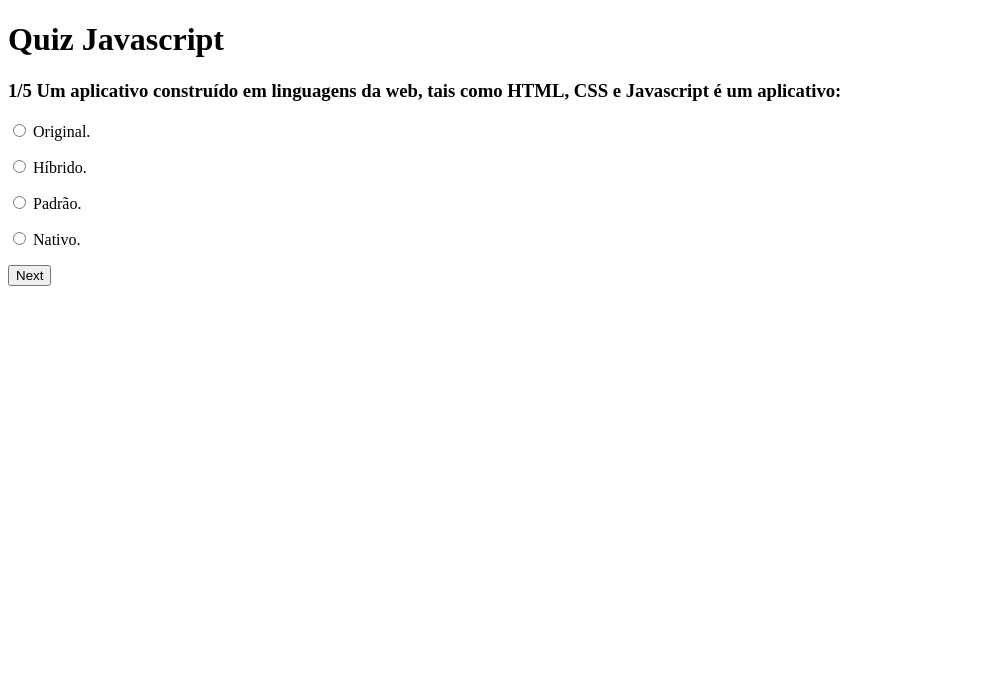
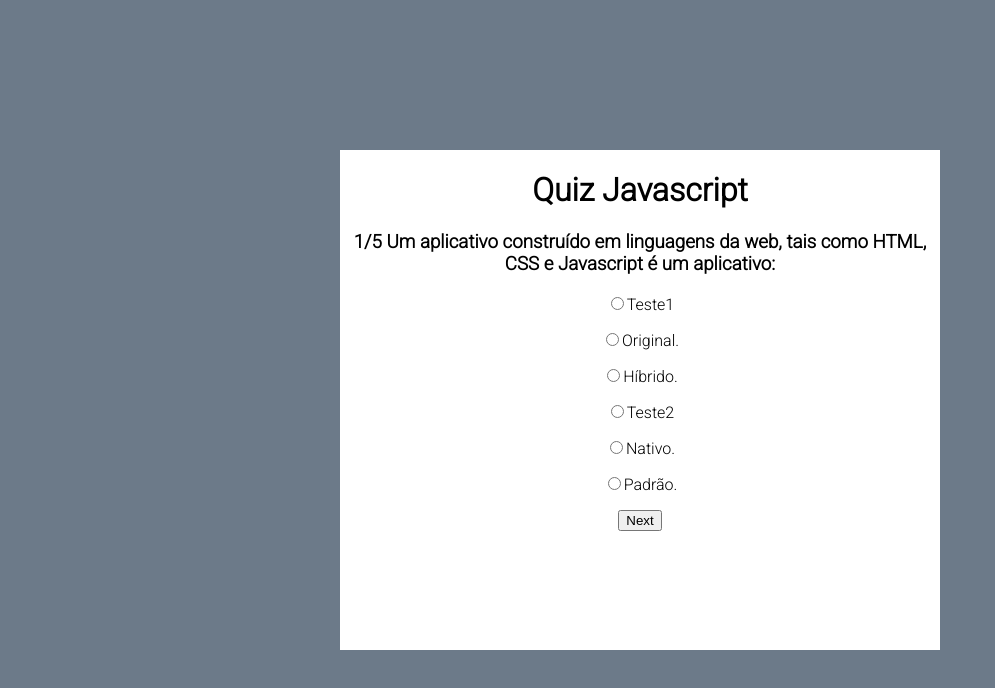
Before and after one commit to devjonatanm/QuizJS, a plain HTML site: page index.html in a window 1280 px wide. Both pictures are taken after a click on the button "Iniciar". Shown: the whole page, without its empty margins (0-995 px from the left). Drawn offline with Linux system fonts and the light colour scheme.

Commit message:
versão 3.0 ordem aleatoria nas respostas

```diff
--- a/app.js
+++ b/app.js
@@ -3,31 +3,36 @@
 
 const div = document.querySelector('div.perguntas')
 
+
+// colocar filmes
+// Os Oito Odiados 2015 ‧ Faroeste/Drama ‧ 3h 7m
+
+
 const quiz = [
     {
         pergunta: 'Um aplicativo construído em linguagens da web, tais como HTML, CSS e Javascript é um aplicativo:',
-        resposta: ['Original.', 'Híbrido.', 'Padrão.', 'Nativo.'],
-        correta: 'p2'
+        resposta: ['Original.', 'Híbrido.', 'Padrão.', 'Nativo.', 'Teste1', 'Teste2'],
+        correta: 'Híbrido.'
     },
     {
         pergunta: 'O Ajax utiliza algumas tecnologias bastante conhecidas com o objetivo de melhorar a interatividade entre o usuário e o servidor. A tecnologia utilizada pelo Ajax que, na verdade, é um objeto JavaScript que torna possível a comunicação assíncrona com o servidor, sem a necessidade de recarregar a página por completo, é:',
-        resposta: ['CSS', 'XML', 'DOM', 'XMLHttpRequest'],
-        correta: 'p4'
+        resposta: ['CSS', 'XML', 'DOM', 'XMLHttpRequest', 'Teste1', 'Teste2'],
+        correta: 'XMLHttpRequest'
     },
     {
         pergunta: 'JavaScript is a _____ Side Scripting Language.',
-        resposta: ['Server', 'Browser', 'ISP', 'None of the above'],
-        correta: 'p2'
+        resposta: ['Server', 'Browser', 'ISP', 'None of the above', 'Teste1', 'Teste2'],
+        correta: 'Browser'
     },
     {
         pergunta: 'o código JavaScript é escrito dentro do arquivo com extensão',
-        resposta: ['.jvs', ' .js', '.jsc', '.javascript'],
-        correta: 'p2'
+        resposta: ['.jvs', '.js', '.jsc', '.javascript', 'Teste1', 'Teste2'],
+        correta: '.js'
     },
     {
         pergunta: 'Local Browser used for validations on the Web Pages uses',
-        resposta: ['JS', 'Java', 'HTML', 'CSS'],
-        correta: 'p1'
+        resposta: ['JS', 'Java', 'HTML', 'CSS', 'Teste1', 'Teste2'],
+        correta: 'JS'
     }
 ]
 
@@ -36,28 +41,44 @@ let pontos = 0
 
 document.querySelector('#iniciar').addEventListener('click', event => {
 
-    for (let i = 0; i < 4; i++) {
+    if (document.querySelector('button').getAttribute('id') === 'voltar') {
+        location.reload()
+    }
+
+    // verifica se input selecionado é o mesmo da resposta correta
+    for (let i = 0; i < 6; i++) {
         if (document.querySelector('button').getAttribute('id') === 'next' && quiz.length >= count) {
-            if (document.querySelectorAll('input')[i].checked === true && document.querySelectorAll('input')[i].getAttribute('id') === quiz[count - 1].correta) {
+            if (document.querySelectorAll('input')[i].checked === true && document.querySelectorAll('p')[i].textContent === quiz[count - 1].correta) {
                 pontos++
+                console.log(pontos)
             }
         }
     }
+    div.innerHTML = ''
 
-    div.innerHTML = ''
+    // EMBARALHA ARRAY
+    const embaralha = array => {
+        array.sort(() => Math.random() - 0.5)
+    }
+    for(let i=0;i<quiz.length;i++){
+        embaralha(quiz[i].resposta)
+    }
 
     if (quiz.length > count) {
         div.innerHTML = `
-        <h3>${count+1}/${quiz.length} ${quiz[count].pergunta}</h3>
-        <p><input type="radio"" name="p" id="p1"> ${quiz[count].resposta[0]}</p>
-        <p><input type="radio"" name="p" id="p2"> ${quiz[count].resposta[1]}</p>
-        <p><input type="radio"" name="p" id="p3"> ${quiz[count].resposta[2]}</p>
-        <p><input type="radio"" name="p" id="p4"> ${quiz[count].resposta[3]}</p>
-        `
+        <h3>${count + 1}/${quiz.length} ${quiz[count].pergunta}</h3>
+        <p><input type="radio"" name="p" id="A">${quiz[count].resposta[0]}</p>
+        <p><input type="radio"" name="p" id="B">${quiz[count].resposta[1]}</p>
+        <p><input type="radio"" name="p" id="C">${quiz[count].resposta[2]}</p>
+        <p><input type="radio"" name="p" id="D">${quiz[count].resposta[3]}</p>
+        <p><input type="radio"" name="p" id="E">${quiz[count].resposta[4]}</p>
+        <p><input type="radio"" name="p" id="F">${quiz[count].resposta[5]}</p>`
     } else {
         div.innerHTML = `
-        <p>FINALIZADO VOCE ACERTOU ${pontos}</p>
-        `
+        <p>FINALIZADO VOCE ACERTOU ${pontos}</p>`
+
+        document.querySelector('#next').setAttribute("id", "voltar")
+        document.querySelector('button').textContent = 'Voltar'
     }
 
     if (document.querySelector('button').getAttribute('id') === 'iniciar' && quiz.length > count) {
@@ -65,6 +86,5 @@ document.querySelector('#iniciar').addEventListener('click', event => {
         document.querySelector('button').textContent = 'Next'
     }
 
-
     count++
 })
--- a/index.html
+++ b/index.html
@@ -1,12 +1,18 @@
 <!DOCTYPE html>
 <html lang="pt-br">
+
 <head>
     <meta charset="UTF-8">
     <title>Quiz Javascript - puro</title>
     <link rel="stylesheet" href="style.css">
+    <link rel="preconnect" href="https://fonts.googleapis.com">
+    <link rel="preconnect" href="https://fonts.gstatic.com" crossorigin>
+    <link href="https://fonts.googleapis.com/css2?family=Roboto:wght@300&display=swap" rel="stylesheet">
 </head>
+
 <body>
-    <div>
+    <div class="quiz">
+        <div class="caixa">
             <h1>Quiz Javascript</h1>
             <div class="perguntas">
                 <p>Neste quiz teram pergunstas sobre: </p>
@@ -16,6 +22,8 @@
             </div>
             <button id="iniciar">Iniciar</button>
         </div>
+    </div>
     <script src="app.js"></script>
 </body>
+
 </html>
--- a/style.css
+++ b/style.css
@@ -0,0 +1,21 @@
+.quiz {
+    width: 100vw;
+    height: 100vh;
+    background: #6C7A89;
+    display: flex;
+    flex-direction: row;
+    justify-content: center;
+    align-items: center;
+}
+
+.caixa {
+    width: 600px;
+    height: 500px;
+    background: #fff;
+    text-align: center;
+}
+
+body {
+    margin: 0px;
+    font-family: 'Roboto', sans-serif;
+}
```
Lines whose indentation alone changed are shown as unchanged.
